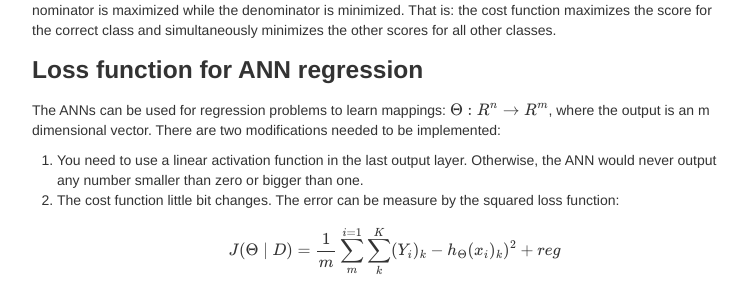
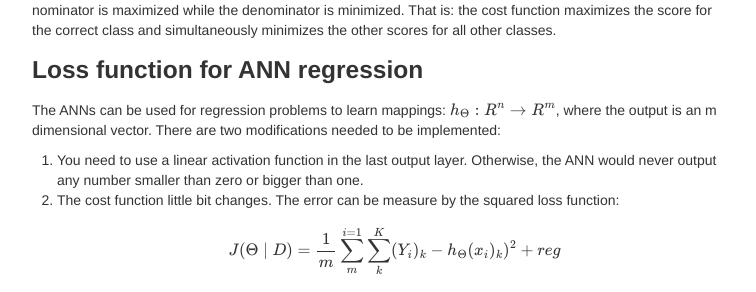
Before and after one commit to kfattila/kfattila.github.io, a Jekyll site: the page built from pages/ANN.md, in a window 1280 px wide and 900 px high, scrolled down 16036 px. Shown: the part 160-452 px from the top of the window, without its empty margins (258-1014 px from the left). Built offline with Jekyll 4.4.1, drawn with Linux system fonts in a browser that asks for light colours; nearby versions of some CDN libraries; comment, search, counter and statistics services are not loaded.

Commit message:
Lec notes

```diff
--- a/pages/ANN.md
+++ b/pages/ANN.md
@@ -287,7 +287,7 @@ The soft-max loss maximizes the term above. It is defined only for positive clas
 
 ### Loss function for ANN regression
 
-The ANNs can be used for regression problems to learn mappings: \\(\Theta : R^{n} \rightarrow R^{m}\\), where the output is an m dimensional vector. There are two modifications needed to be implemented:
+The ANNs can be used for regression problems to learn mappings: \\(h_{\Theta} : R^{n} \rightarrow R^{m}\\), where the output is an m dimensional vector. There are two modifications needed to be implemented:
 1. You need to use a linear activation function in the last output layer. Otherwise, the ANN would never output any number smaller than zero or bigger than one.
 2. The cost function little bit changes. The error can be measure by the squared loss function:
 \\[J(\Theta\mid D) = \frac{1}{m}\sum_{m}^{i=1}\sum_{k}^{K}(Y_{i})\_{k} - h_{\Theta}(x_{i})\_{k})^{2} + reg\\]
```
